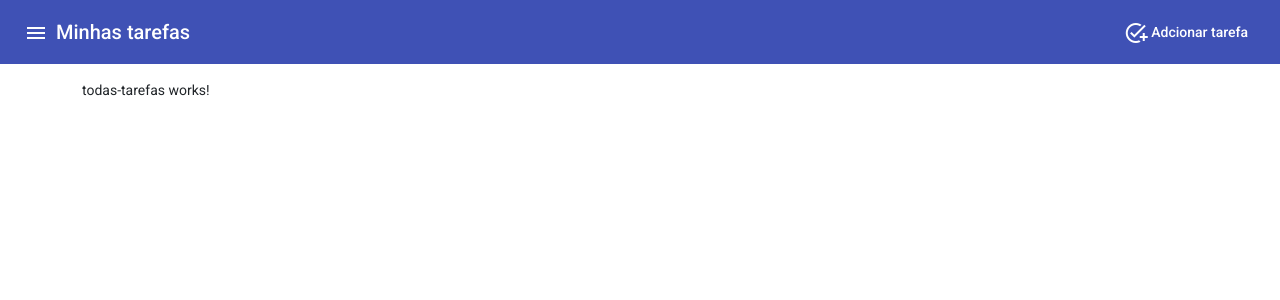
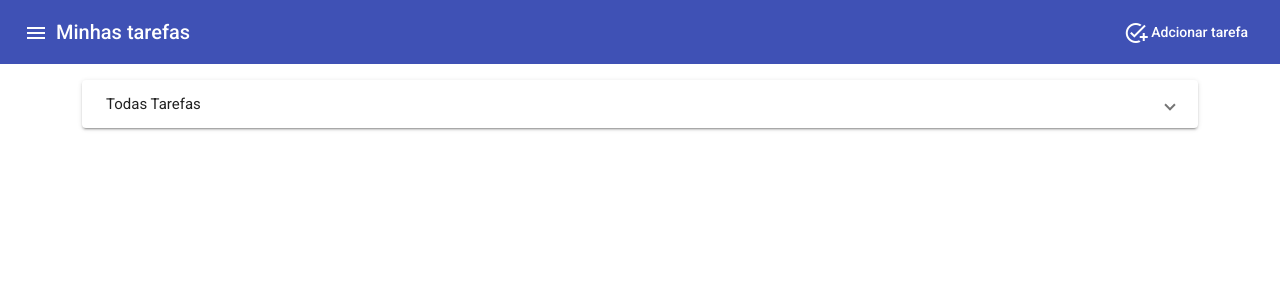
Before and after one commit to Brunocs1991/sq-bootcamp-angular, an Angular app in the folder MyTaks/: page /tarefas in a window 1280 px wide. Shown: the top 300 px of the page. Built offline with nearby package versions, Linux system fonts and the light colour scheme.

Commit message:
configurando novo componente

```diff
--- a/MyTaks/src/app/todas-tarefas/todas-tarefas.component.html
+++ b/MyTaks/src/app/todas-tarefas/todas-tarefas.component.html
@@ -1 +1,10 @@
-<p>todas-tarefas works!</p>
+<mat-accordion>
+  <mat-expansion-panel>
+    <mat-expansion-panel-header>
+      <mat-panel-title>
+        Todas Tarefas
+      </mat-panel-title>
+    </mat-expansion-panel-header>
+    <app-agenda-task [tasks]="tarefasRecuperadas"></app-agenda-task>
+  </mat-expansion-panel>
+</mat-accordion>
--- a/MyTaks/src/app/todas-tarefas/todas-tarefas.component.ts
+++ b/MyTaks/src/app/todas-tarefas/todas-tarefas.component.ts
@@ -1,4 +1,6 @@
 import { Component, OnInit } from '@angular/core';
+import { Task } from '../services/models/task.model';
+import { TaskService } from '../services/task.service';
 
 @Component({
   selector: 'app-todas-tarefas',
@@ -7,9 +9,31 @@ import { Component, OnInit } from '@angular/core';
 })
 export class TodasTarefasComponent implements OnInit {
 
-  constructor() { }
+  tarefasRecuperadas: Task[] = [];
+
+  constructor(private taskService: TaskService) { }
 
   ngOnInit(): void {
+    this.taskService.onUpdateTasks()
+    .subscribe(
+      () => {
+        this.init();
+      }
+    );
+
+    this.init();
   }
 
+  private init() {
+    this.listTasksAll();
+  }
+  private listTasksAll() {
+    this.taskService
+    .listAllTask()
+    .subscribe(
+      (tarefas: Task[]) => {
+        this.tarefasRecuperadas = tarefas;
+      }
+    );
+  }
 }
```
